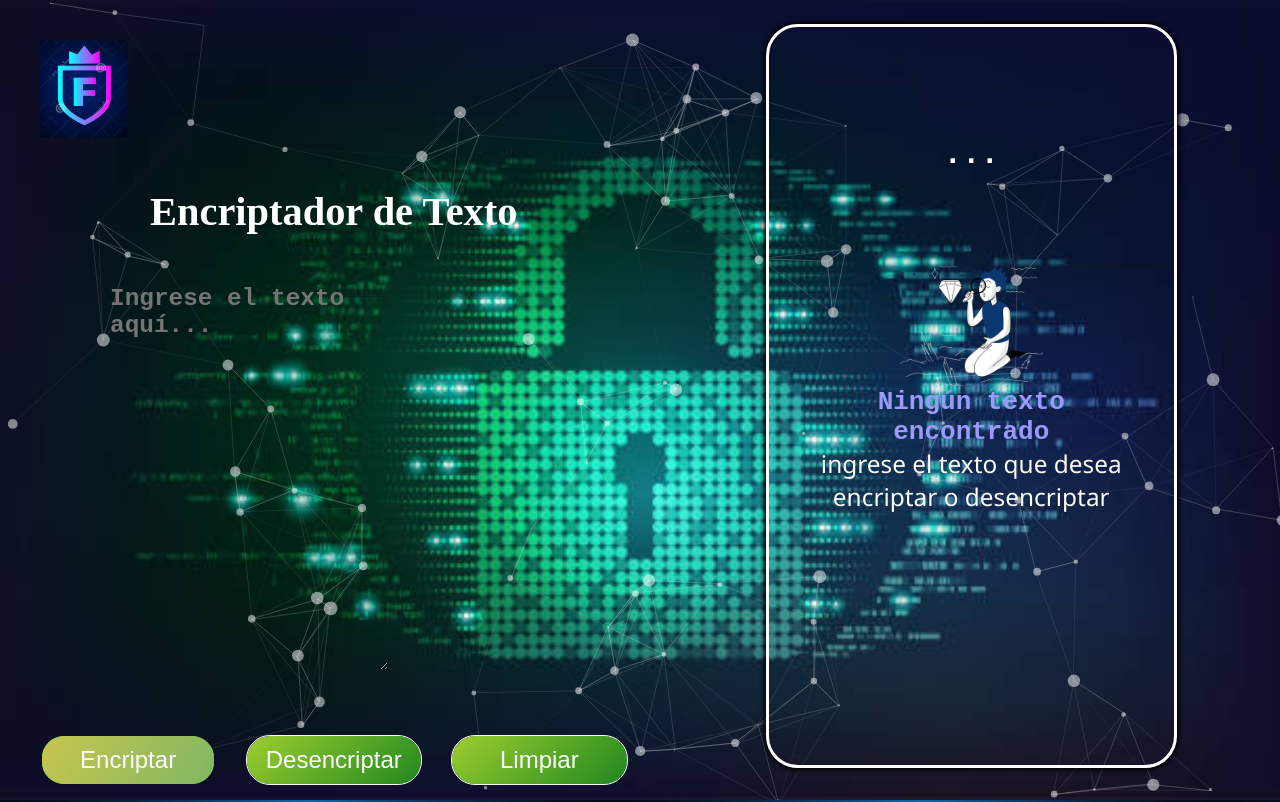
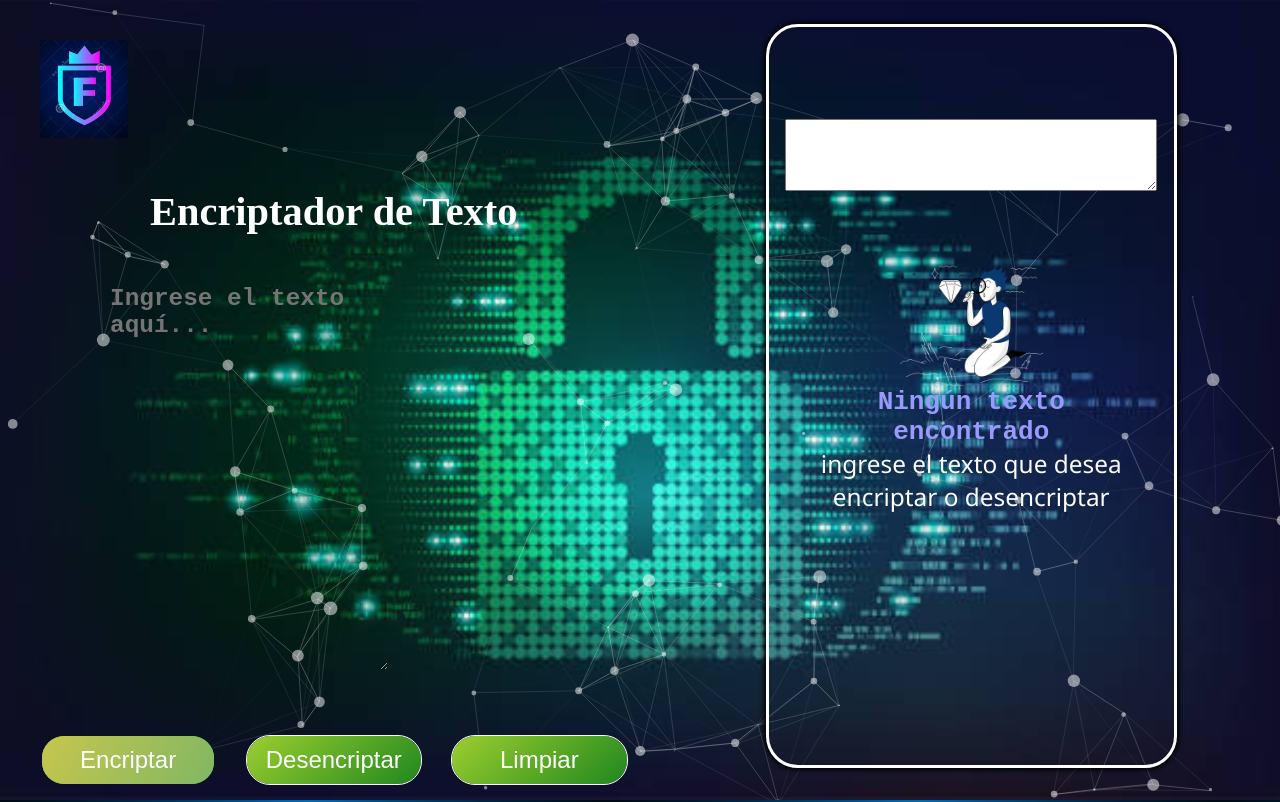
Before and after one commit to Nando-AQZ/challege, a plain HTML site: page index.html in a window 1280 px wide. Shown: the top 802 px of the page. Drawn offline with nearby package versions, Linux system fonts and the light colour scheme.

Commit message:
se agrego un textarea en el container derecha

```diff
--- a/index.html
+++ b/index.html
@@ -38,7 +38,7 @@
         <section class="container_derecha">
             <div class="contenedor_texto_salida" id="textoSalida">
                     <p class="salida" id="mensaje"></p>
-                    <p class="texto-resultado" id="salida">...</p>
+                    <textarea class="texto-resultado" id="salida" readonly >...</textarea>
                     <div class="flotante">
                         <img class="imagen_flotante" id="img"   src="./assets/Muñeco.png" alt="Imagen de vacio">
                         <p class="salida" id="advertencia" >Ningún texto encontrado</p>
```
